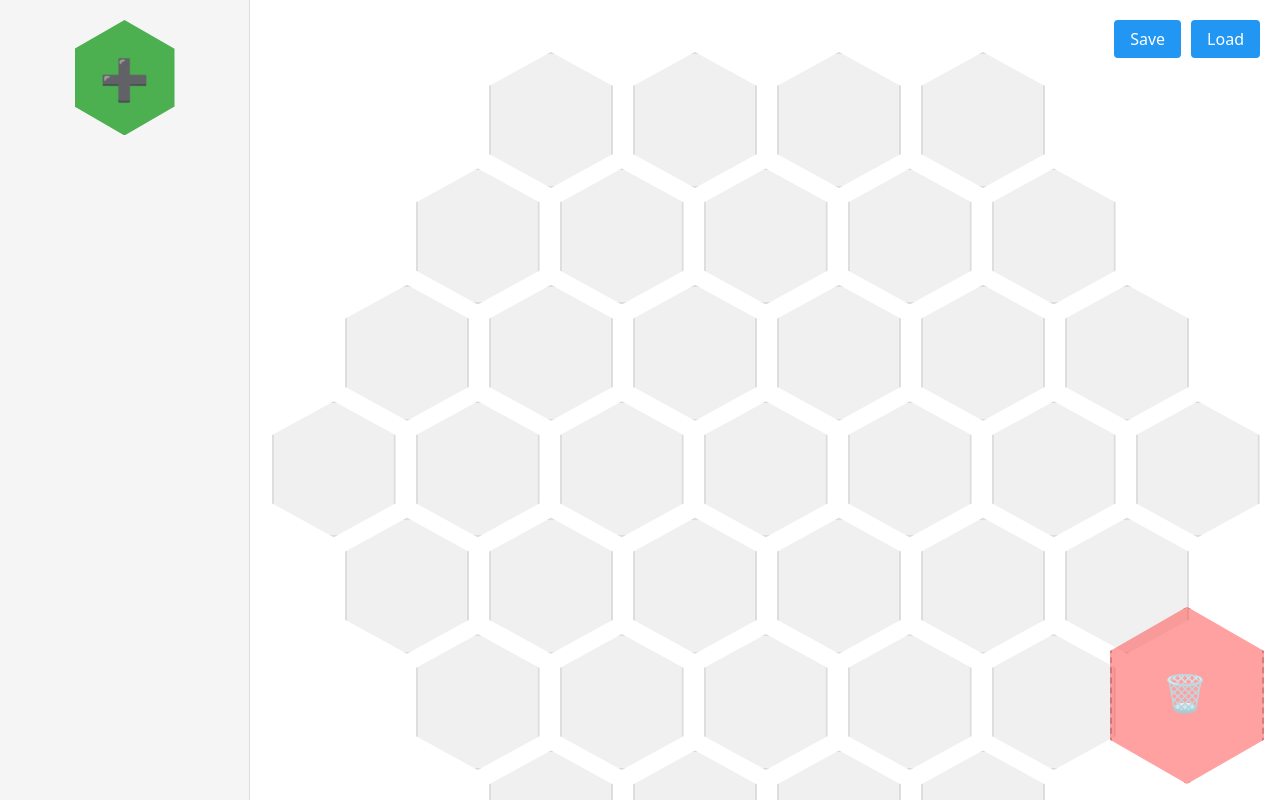
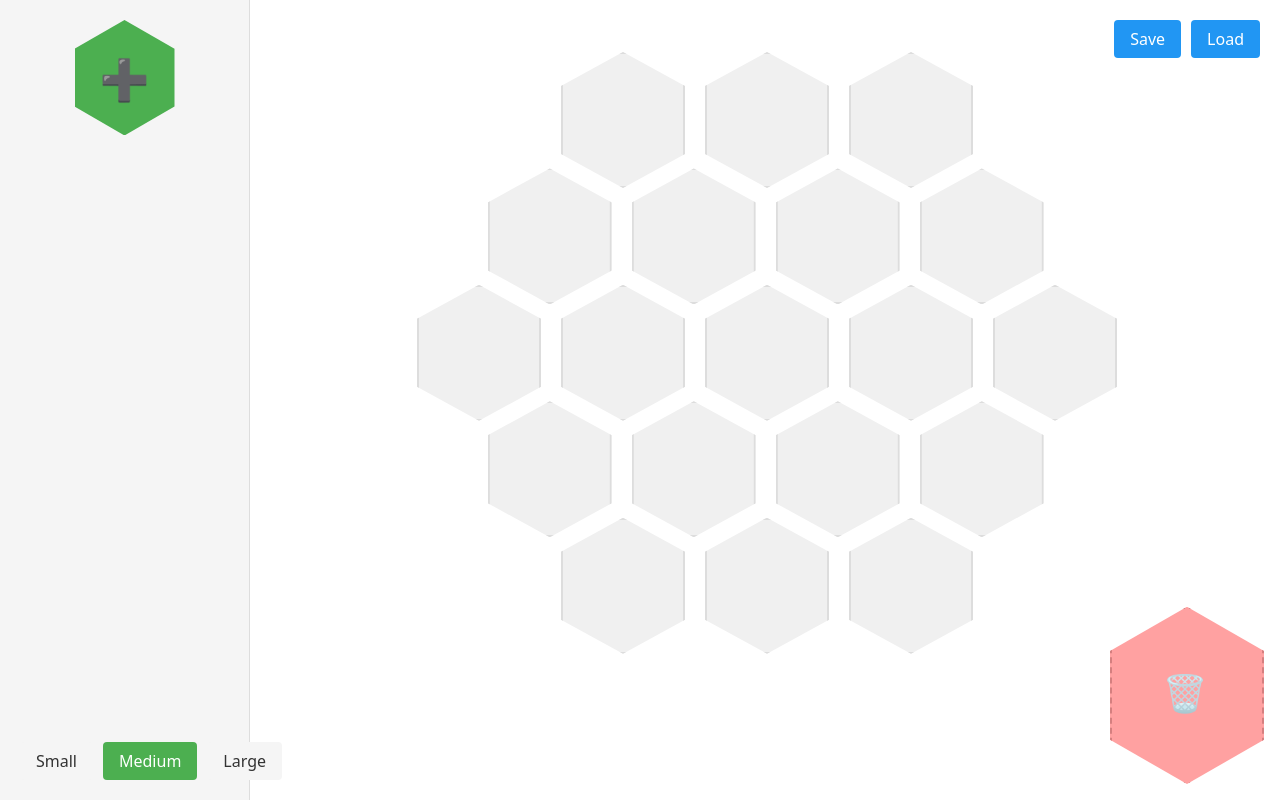
Before and after one commit to mrkplt/hex-flower, a React (Vite) app: page / in a window 1280 px wide. Built offline with nearby package versions, Linux system fonts and the light colour scheme.

Commit message:
fix load and saving to keep layout size

```diff
--- a/src/App.jsx
+++ b/src/App.jsx
@@ -50,6 +50,7 @@ const FileInput = styled.input`
 const App = () => {
   const [tiles, setTiles] = React.useState([]);
   const [hexes, setHexes] = React.useState({});
+  const [layoutSize, setLayoutSize] = React.useState('MEDIUM');
   const [showToast, setShowToast] = React.useState(false);
   const [toastMessage, setToastMessage] = React.useState('');
 
@@ -58,6 +59,11 @@ const App = () => {
   };
 
   const handleHexDrop = (sourceHexId, targetHexId, tile) => {
+    if (tile?.type === 'layout') {
+      setLayoutSize(tile.size);
+      return;
+    }
+
     setHexes(prev => {
       const newHexes = { ...prev };
 
@@ -154,7 +160,8 @@ const App = () => {
 
       const saveData = {
         tiles: tilesWithBase64,
-        hexes
+        hexes,
+        layoutSize
       };
 
       // Create a blob from the JSON data
@@ -191,7 +198,7 @@ const App = () => {
 
     try {
       const text = await file.text();
-      const { tiles: savedTiles, hexes: savedHexes } = JSON.parse(text);
+      const { tiles: savedTiles, hexes: savedHexes, layoutSize: savedLayoutSize } = JSON.parse(text);
 
       // Validate the saved state
       if (!Array.isArray(savedTiles) || typeof savedHexes !== 'object') {
@@ -205,6 +212,7 @@ const App = () => {
       // Set the new state
       setTiles(savedTiles);
       setHexes(savedHexes);
+      setLayoutSize(savedLayoutSize || 'MEDIUM');
 
       setToastMessage('State loaded successfully');
       setShowToast(true);
@@ -233,7 +241,12 @@ const App = () => {
         </SaveLoadContainer>
         <TileLibrary tiles={tiles} onCreateClick={handleCreateTile} />
         <MainContent>
-          <HexFlower hexes={hexes} onHexDrop={handleHexDrop} onTileDelete={handleTileDelete} />
+          <HexFlower
+            hexes={hexes}
+            onHexDrop={handleHexDrop}
+            onTileDelete={handleTileDelete}
+            layoutSize={layoutSize}
+          />
         </MainContent>
         {showToast && (
           <Toast message={toastMessage} onClose={() => setShowToast(false)} />
--- a/src/components/HexFlower.jsx
+++ b/src/components/HexFlower.jsx
@@ -20,8 +20,31 @@ const HexRow = styled.div`
   transform: translateX(${props => props.offset}px);
 `;
 
-const HexFlower = ({ hexes, onHexDrop, onTileDelete }) => {
-  const layout = getFlowerLayout();
+const LayoutToggleContainer = styled.div`
+  position: absolute;
+  bottom: 20px;
+  left: 20px;
+  display: flex;
+  gap: 10px;
+  z-index: 1000;
+`;
+
+const LayoutToggle = styled.button`
+  padding: 8px 16px;
+  border: none;
+  border-radius: 4px;
+  background: ${props => props.isActive ? '#4CAF50' : '#f5f5f5'};
+  color: ${props => props.isActive ? 'white' : '#333'};
+  cursor: pointer;
+  transition: all 0.2s ease;
+
+  &:hover {
+    background: ${props => props.isActive ? '#4CAF50' : '#e0e0e0'};
+  }
+`;
+
+const HexFlower = ({ hexes, onHexDrop, onTileDelete, layoutSize }) => {
+  const layout = getFlowerLayout(layoutSize);
 
   const handleMoveTile = (sourceHexId, targetHexId, tile) => {
     if (sourceHexId === targetHexId) return;
@@ -54,6 +77,27 @@ const HexFlower = ({ hexes, onHexDrop, onTileDelete }) => {
         ))}
       </FlowerContainer>
       <TrashZone onTileDelete={onTileDelete} />
+
+      <LayoutToggleContainer>
+        <LayoutToggle
+          isActive={layoutSize === 'SMALL'}
+          onClick={() => onHexDrop(null, null, { type: 'layout', size: 'SMALL' })}
+        >
+          Small
+        </LayoutToggle>
+        <LayoutToggle
+          isActive={layoutSize === 'MEDIUM'}
+          onClick={() => onHexDrop(null, null, { type: 'layout', size: 'MEDIUM' })}
+        >
+          Medium
+        </LayoutToggle>
+        <LayoutToggle
+          isActive={layoutSize === 'LARGE'}
+          onClick={() => onHexDrop(null, null, { type: 'layout', size: 'LARGE' })}
+        >
+          Large
+        </LayoutToggle>
+      </LayoutToggleContainer>
     </>
   );
 };
--- a/src/constants/hexLayout.js
+++ b/src/constants/hexLayout.js
@@ -68,10 +68,14 @@ const calculateOffsetPattern = (hexCount) => {
   return pattern;
 };
 
-export const getFlowerLayout = () => {
-  // Create a hexagonal flower pattern with rings of 3, 4, 5, 4, 3 hexagons
-  return [4 , 5, 6, 7, 6, 5, 4];
-  // return [3, 4, 5, 4, 3];
+export const LAYOUT_SIZES = {
+  SMALL: [2, 3, 2],
+  MEDIUM: [3, 4, 5, 4, 3],
+  LARGE: [4, 5, 6, 7, 6, 5, 4]
+};
+
+export const getFlowerLayout = (size = 'MEDIUM') => {
+  return LAYOUT_SIZES[size];
 };
 
 export const getHexOffset = (hexIndex, totalHexes) => {
```
